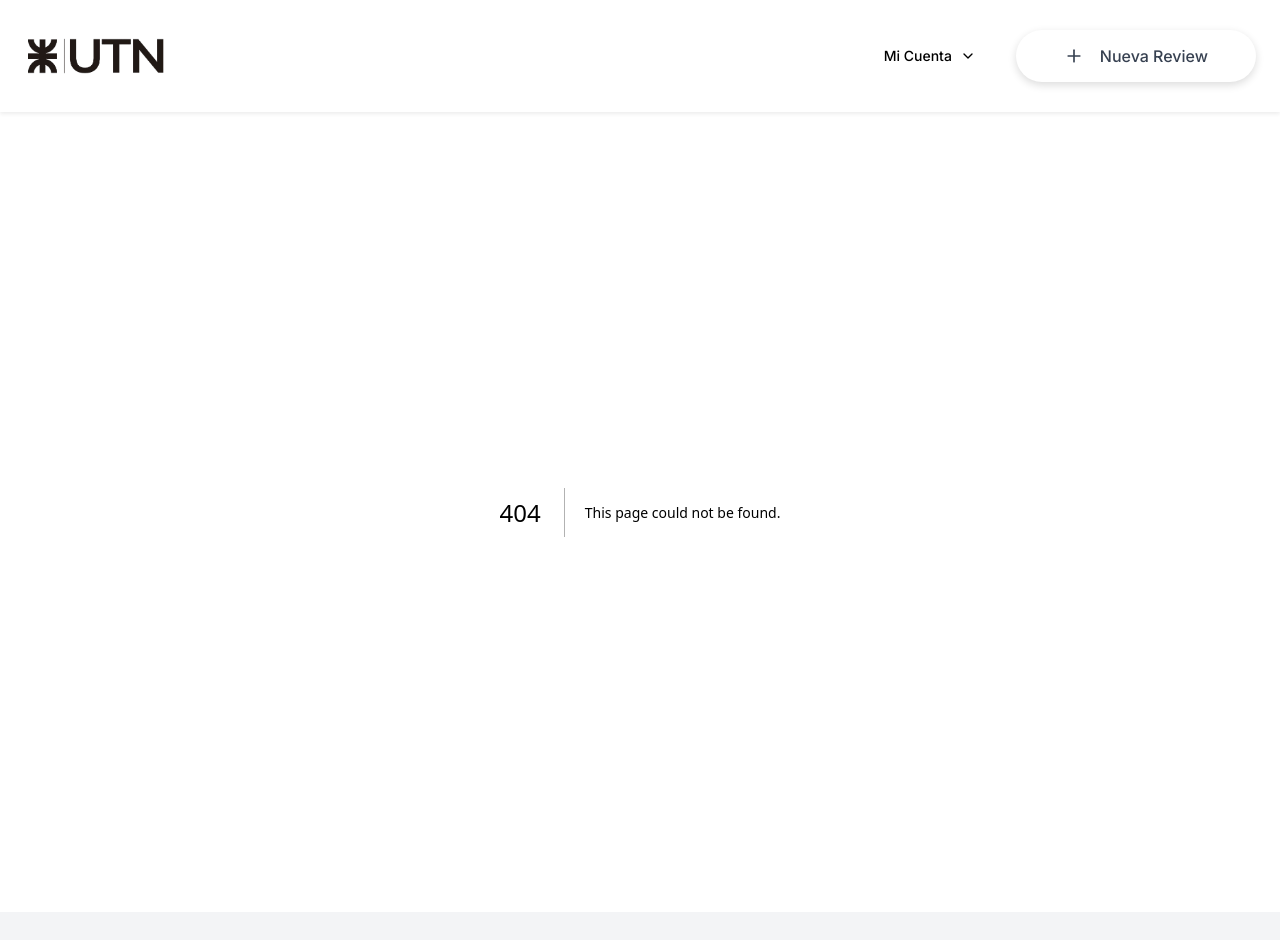
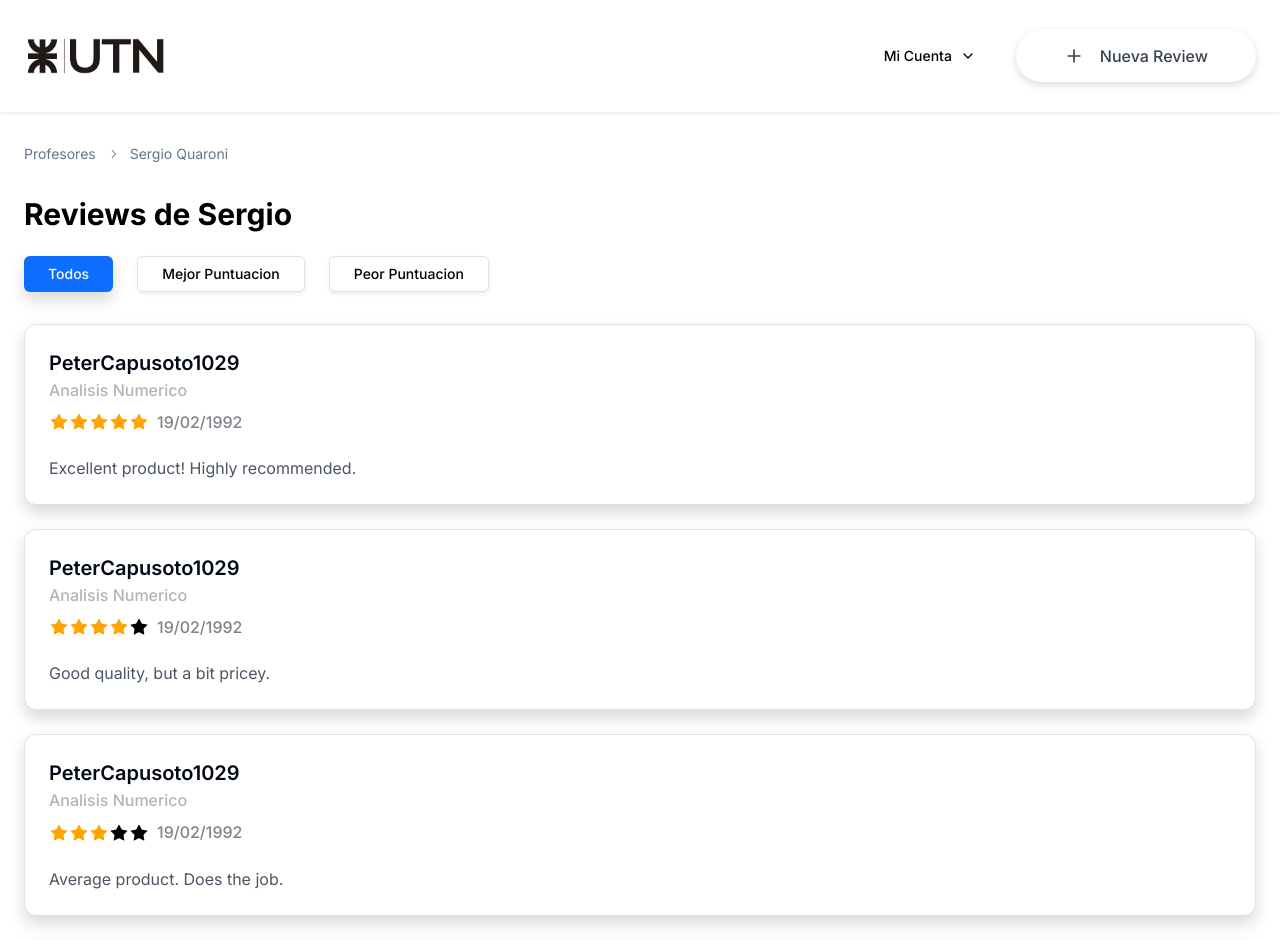
Before and after one commit to LucasPennice/tp_dsw_front_next, a Next.js app: page /profesor/1 in a window 1280 px wide. Before the commit this address had no page. Shown: the top 940 px of the page. Built offline with nearby package versions, Linux system fonts and the light colour scheme; no server answers.

Commit message:
ruta CRUD

```diff
--- /dev/null
+++ b/src/app/profesor/[idProfesor]/page.tsx
@@ -0,0 +1,192 @@
+"use client";
+
+import { useEffect, useState } from "react";
+
+import { Breadcrumb, BreadcrumbItem, BreadcrumbLink, BreadcrumbList, BreadcrumbSeparator } from "@/components/ui/breadcrumb";
+import { Button } from "@/components/ui/button";
+import { Card, CardContent } from "@/components/ui/card";
+import {
+    StarIcon,
+    //@ts-ignore
+} from "lucide-react";
+//@ts-ignore
+import { useParams, useRouter } from "next/navigation";
+import { Cursado, Review, Sexo, UserRole, Usuario } from "@/app/lib/definitions";
+
+const mockUsuario: Usuario = {
+    id: " string",
+    legajo: "string",
+    nombre: "Peter",
+    apellido: "Capusoto",
+    username: "PeterCapusoto1029",
+    fechaNacimiento: "19/01/1991",
+    sexo: Sexo.Hombre,
+    rol: UserRole.Regular,
+    //@ts-ignore
+    reviews: [],
+    //@ts-ignore
+    cursados: [],
+};
+
+const mockCursado = {
+    id: "string",
+    diaCursado: "string",
+    horaCursado: "string",
+    comision: 2,
+    turno: "string",
+    año: 12,
+    materia: {
+        nombre: "Analisis",
+    },
+};
+
+// Sample review data
+const reviews: [Review] = [
+    {
+        id: "1",
+        usuario: mockUsuario,
+        puntuacion: 5,
+        //@ts-ignore
+        cursado: mockCursado,
+        descripcion: "Excellent product! Highly recommended.",
+        fecha: new Date(),
+    },
+    {
+        id: "2",
+        usuario: mockUsuario,
+        puntuacion: 4,
+        //@ts-ignore
+        cursado: mockCursado,
+        descripcion: "Good quality, but a bit pricey.",
+        helpful: 28,
+        notHelpful: 5,
+        fecha: new Date(),
+    },
+    {
+        id: "3",
+        usuario: mockUsuario,
+        //@ts-ignore
+        cursado: mockCursado,
+        puntuacion: 3,
+        descripcion: "Average product. Does the job.",
+        helpful: 15,
+        notHelpful: 7,
+        fecha: new Date(),
+    },
+    {
+        id: "4",
+        usuario: mockUsuario,
+        //@ts-ignore
+        cursado: mockCursado,
+        puntuacion: 5,
+        descripcion: "Absolutely love it! Will buy again.",
+        fecha: new Date(),
+    },
+    {
+        id: "5",
+        usuario: mockUsuario,
+        //@ts-ignore
+        cursado: mockCursado,
+        puntuacion: 2,
+        descripcion: "Disappointed. Not worth the price.",
+        fecha: new Date(),
+    },
+];
+
+enum Orden {
+    todos = "Todos",
+    mejorPuntuacion = "Mejor Puntuacion",
+    peorPuntuacion = "Peor Puntuacion",
+}
+
+export default function Component() {
+    const params = useParams();
+    const idProfesor = params.idProfesor as string;
+
+    const [data, setData] = useState<Review[]>([]);
+
+    useEffect(() => {
+        fetch(`https://tp-dsw-back.onrender.com/api/profesor/${idProfesor}/reviews`, {
+            headers: {
+                "Content-Type": "application/json",
+            },
+        })
+            .then((res) => res.json())
+            .then((data) => {
+                setData(data.data);
+            });
+    }, []);
+    const [order, setOrder] = useState<Orden>(Orden.todos);
+
+    const sortedReviews = reviews.toSorted((reviewA, reviewB) => {
+        if (order === Orden.mejorPuntuacion) return reviewB.puntuacion - reviewA.puntuacion;
+        if (order === Orden.peorPuntuacion) return reviewA.puntuacion - reviewB.puntuacion;
+
+        return reviewB.fecha.getTime() - reviewA.fecha.getTime();
+    });
+
+    return (
+        <div className="container mx-auto px-4 py-8">
+            <Breadcrumb>
+                <BreadcrumbList>
+                    <BreadcrumbItem>
+                        <BreadcrumbLink href="/profesor">Profesores</BreadcrumbLink>
+                    </BreadcrumbItem>
+                    <BreadcrumbSeparator />
+                    <BreadcrumbItem>
+                        <BreadcrumbLink href={`/ano/${idProfesor}`}>Sergio Quaroni</BreadcrumbLink>
+                    </BreadcrumbItem>
+                </BreadcrumbList>
+            </Breadcrumb>
+
+            <h1 className="text-3xl font-bold mt-8 mb-4">Reviews de Sergio</h1>
+
+            <div className="flex gap-4 mb-8 flex-wrap">
+                {/* @ts-ignore */}
+                <Button variant={order === Orden.todos ? "default" : "outline"} onClick={() => setOrder(Orden.todos)}>
+                    {Orden.todos}
+                </Button>
+                {/* @ts-ignore */}
+                <Button variant={order === Orden.mejorPuntuacion ? "default" : "outline"} onClick={() => setOrder(Orden.mejorPuntuacion)}>
+                    {Orden.mejorPuntuacion}
+                </Button>
+                {/* @ts-ignore */}
+                <Button variant={order === Orden.peorPuntuacion ? "default" : "outline"} onClick={() => setOrder(Orden.peorPuntuacion)}>
+                    {Orden.peorPuntuacion}
+                </Button>
+            </div>
+
+            <div className="space-y-6">
+                {sortedReviews.map((review) => (
+                    <Card key={review.id}>
+                        <CardContent className="p-6">
+                            <div className="flex justify-between items-start">
+                                <div>
+                                    <h2 className="text-xl font-semibold pb-1">{mockUsuario.username}</h2>
+                                    <h3 className="text-md font-medium opacity-30 pb-2">Analisis Numerico</h3>
+                                    <div className="flex">
+                                        <div className="flex items-center mt-1 gap-2">
+                                            <div className="flex">
+                                                {[...Array(5)].map((_, i) => (
+                                                    <StarIcon
+                                                        key={i}
+                                                        fill={i < review.puntuacion ? "orange" : "black"}
+                                                        className={`w-5 h-5`}
+                                                        color="#2563eb00"
+                                                    />
+                                                ))}
+                                            </div>
+
+                                            <h3 className="text-md font-medium opacity-50">19/02/1992</h3>
+                                        </div>
+                                    </div>
+                                </div>
+                            </div>
+                            <p className="mt-4 text-gray-600">{review.descripcion}</p>
+                        </CardContent>
+                    </Card>
+                ))}
+            </div>
+        </div>
+    );
+}
--- a/src/app/profesor/delete/[id]/page.tsx
+++ /dev/null
@@ -1,15 +0,0 @@
-"use client";
-
-import { useParams, useRouter } from "next/navigation";
-
-export default async function Delete() {
-    const params = useParams();
-    const router = useRouter();
-    const id = params.id as string;
-
-    const res = await fetch(`https://tp-dsw-back.onrender.com/api/profesor/${id}`, {
-        method: "Delete",
-    }).then(() => router.push("src/app/profesor"));
-
-    return null;
-}
--- a/src/app/profesor/page.tsx
+++ b/src/app/profesor/page.tsx
@@ -8,9 +8,10 @@ import { useEffect, useState } from "react";
 export default function Page() {
     const [data, setData] = useState<Profesor[]>([]);
     const [filter, setFilter] = useState("");
+    const [isLoading, setLoading] = useState(true);
 
     useEffect(() => {
-        fetch("https://tp-dsw-back.onrender.com/api/profesor", {
+        fetch("https://tp-dsw-back.onrender.com/api/profesor/conBorrado", {
             headers: {
                 "Content-Type": "application/json",
             },
@@ -18,6 +19,7 @@ export default function Page() {
             .then((res) => res.json())
             .then((data) => {
                 setData(data.data);
+                setLoading(false);
             });
     }, []);
 
@@ -29,8 +31,6 @@ export default function Page() {
         return (p.nombre + p.apellido).toLowerCase().startsWith(filter.replace(/\s+/g, "").toLowerCase());
     });
 
-    console.log(filtrados);
-
     return (
         <>
             <header className="flex justify-between items-center py-4 px-6 bg-background">
@@ -39,6 +39,7 @@ export default function Page() {
                     <Input
                         type="text"
                         placeholder="Buscar Profesor"
+                        name="input filtrado"
                         className="pl-10 pr-4 py-2 w-full bg-gray-100 border-none rounded-md"
                         onChange={(event) => setFilter(event.target.value)}
                     />
```
Also changed, not shown: src/app/CRUD/add/page.tsx (renamed from src/app/profesor/add/page.tsx), src/app/CRUD/edit/[id]/page.tsx (renamed from src/app/profesor/edit/[id]/page.tsx), src/app/CRUD/page.tsx (renamed from src/app/profesor/pagCRUD.tsx).
